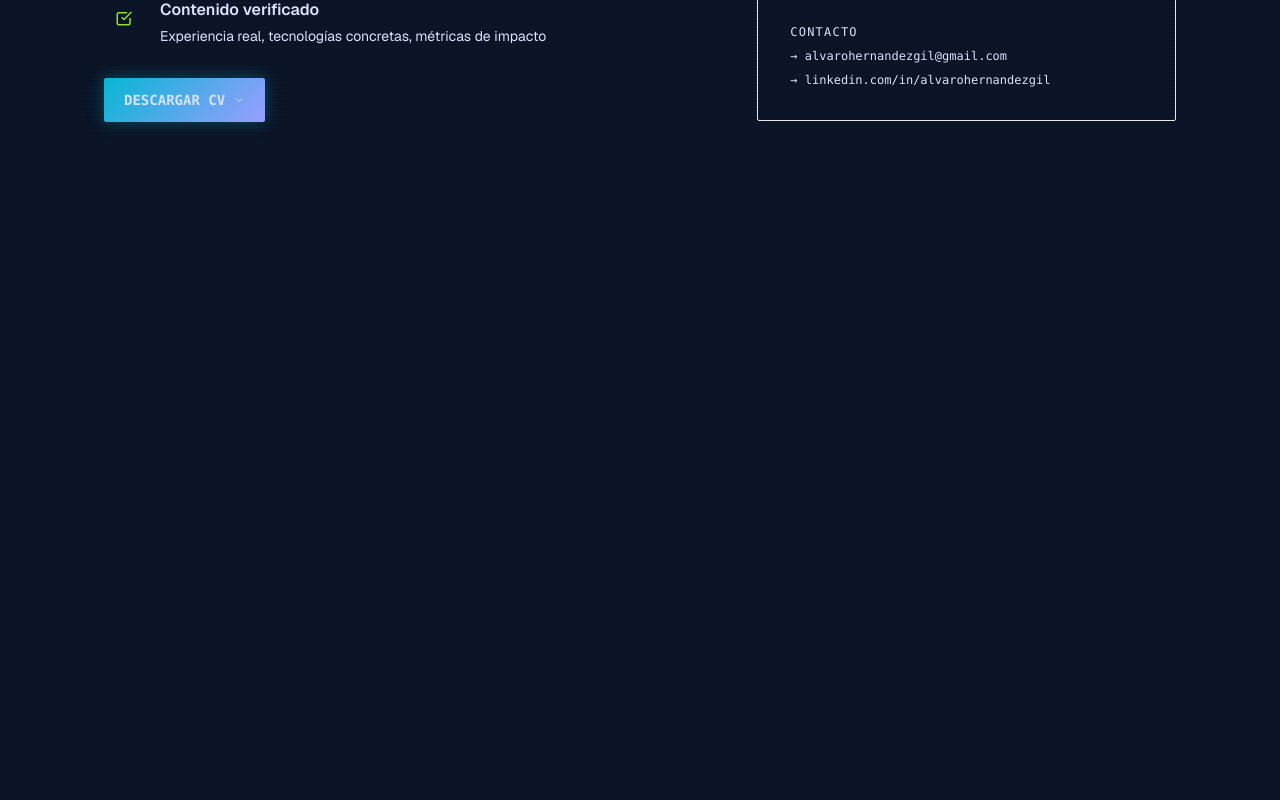
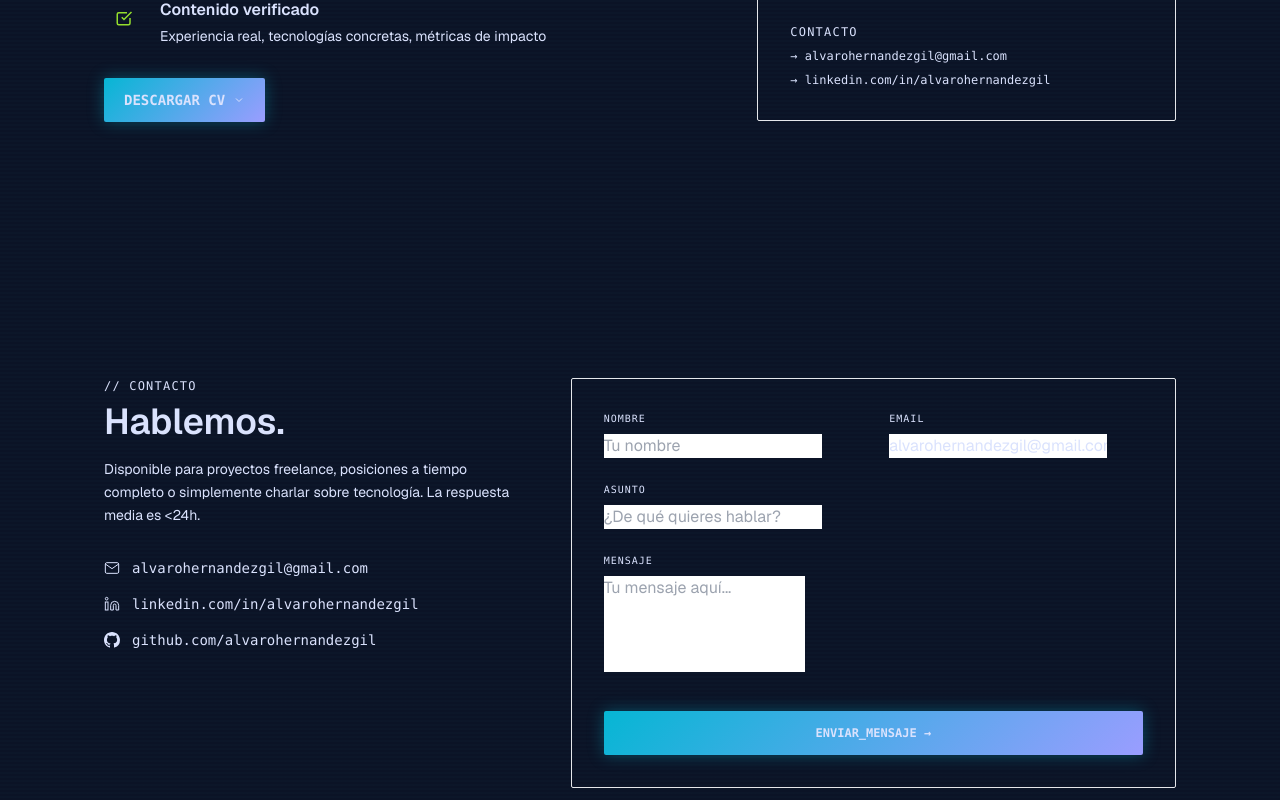
Before and after one commit to Nocksos/WebPersonal, a React (Vite) app in the folder apps/portfolio-react/: page / in a window 1280 px wide. Shown: the part 6939-7739 px from the top of the page. Before the commit the page ends 7189 px from the top, so only its background shows below. Built offline with nearby package versions, Linux system fonts and the light colour scheme.

Commit message:
feat(contact): implement contact section and minimal form with focus animation for TASK-016-9

```diff
--- a/apps/portfolio-react/src/App.tsx
+++ b/apps/portfolio-react/src/App.tsx
@@ -7,6 +7,7 @@ import About from './presentation/components/pages/About'
 import TechStack from './presentation/components/pages/TechStack'
 import Experience from './presentation/components/pages/Experience'
 import CVDownload from './presentation/components/pages/CVDownload'
+import ContactForm from './presentation/components/common/ContactForm'
 
 function App() {
   const [isMenuOpen, setIsMenuOpen] = useState(false)
@@ -23,6 +24,7 @@ function App() {
         <TechStack />
         <Experience />
         <CVDownload />
+        <ContactForm />
       </main>
     </div>
   )
--- /dev/null
+++ b/apps/portfolio-react/src/presentation/components/common/ContactForm.tsx
@@ -0,0 +1,204 @@
+import { useState } from 'react'
+
+export const ContactForm = () => {
+  const [name, setName] = useState('')
+  const [email, setEmail] = useState('alvarohernandezgil@gmail.com')
+  const [subject, setSubject] = useState('')
+  const [message, setMessage] = useState('')
+  const [status, setStatus] = useState<'idle' | 'loading' | 'success' | 'error'>('idle')
+
+  const handleSubmit = (e: React.FormEvent) => {
+    e.preventDefault()
+    if (!name || !email || !subject || !message) {
+      return
+    }
+
+    setStatus('loading')
+
+    // Simulate API request
+    setTimeout(() => {
+      setStatus('success')
+      setName('')
+      setSubject('')
+      setMessage('')
+
+      // Reset to idle status after 3 seconds
+      setTimeout(() => setStatus('idle'), 3000)
+    }, 1500)
+  }
+
+  return (
+    <section id="contact" className="py-20 md:py-32 px-5 md:px-16 max-w-[1200px] mx-auto">
+      <div className="grid grid-cols-1 lg:grid-cols-12 gap-12 items-start">
+        {/* Left Column - Contact Details */}
+        <div className="lg:col-span-5">
+          <span className="font-mono text-xs text-secondary block mb-2 tracking-widest">
+            {'// CONTACTO'}
+          </span>
+          <h2 className="font-grotesk font-semibold text-3xl md:text-4xl text-on-surface mb-4">
+            Hablemos.
+          </h2>
+          <p className="font-geist text-sm text-on-surface-variant leading-relaxed mb-8">
+            Disponible para proyectos freelance, posiciones a tiempo completo o simplemente charlar
+            sobre tecnología. La respuesta media es &lt;24h.
+          </p>
+
+          <div className="space-y-4">
+            <a
+              href="mailto:alvarohernandezgil@gmail.com"
+              className="flex items-center gap-3 font-mono text-sm text-on-surface-variant hover:text-primary transition-colors group"
+            >
+              <svg
+                width="16"
+                height="16"
+                viewBox="0 0 24 24"
+                fill="none"
+                stroke="currentColor"
+                strokeWidth="1.5"
+                className="text-primary"
+              >
+                <path d="M4 4h16c1.1 0 2 .9 2 2v12c0 1.1-.9 2-2 2H4c-1.1 0-2-.9-2-2V6c0-1.1.9-2 2-2z" />
+                <polyline points="22,6 12,13 2,6" />
+              </svg>
+              alvarohernandezgil@gmail.com
+            </a>
+            <a
+              href="https://www.linkedin.com/in/alvarohernandezgil/"
+              target="_blank"
+              rel="noopener noreferrer"
+              className="flex items-center gap-3 font-mono text-sm text-on-surface-variant hover:text-primary transition-colors group"
+            >
+              <svg
+                width="16"
+                height="16"
+                viewBox="0 0 24 24"
+                fill="none"
+                stroke="currentColor"
+                strokeWidth="1.5"
+                className="text-primary"
+              >
+                <path d="M16 8a6 6 0 0 1 6 6v7h-4v-7a2 2 0 0 0-2-2 2 2 0 0 0-2 2v7h-4v-7a6 6 0 0 1 6-6z" />
+                <rect x="2" y="9" width="4" height="12" />
+                <circle cx="4" cy="4" r="2" />
+              </svg>
+              linkedin.com/in/alvarohernandezgil
+            </a>
+            <a
+              href="https://github.com"
+              target="_blank"
+              rel="noopener noreferrer"
+              className="flex items-center gap-3 font-mono text-sm text-on-surface-variant hover:text-primary transition-colors group"
+            >
+              <svg
+                width="16"
+                height="16"
+                viewBox="0 0 24 24"
+                fill="currentColor"
+                className="text-primary"
+              >
+                <path d="M12 0C5.37 0 0 5.37 0 12c0 5.31 3.435 9.795 8.205 11.385.6.105.825-.255.825-.57 0-.285-.015-1.23-.015-2.235-3.015.555-3.795-.735-4.035-1.41-.135-.345-.72-1.41-1.23-1.695-.42-.225-1.02-.78-.015-.795.945-.015 1.62.87 1.845 1.23 1.08 1.815 2.805 1.305 3.495.99.105-.78.42-1.305.765-1.605-2.67-.3-5.46-1.335-5.46-5.925 0-1.305.465-2.385 1.23-3.225-.12-.3-.54-1.53.12-3.18 0 0 1.005-.315 3.3 1.23.96-.27 1.98-.405 3-.405s2.04.135 3 .405c2.295-1.56 3.3-1.23 3.3-1.23.66 1.65.24 2.88.12 3.18.765.84 1.23 1.905 1.23 3.225 0 4.605-2.805 5.625-5.475 5.925.435.375.81 1.095.81 2.22 0 1.605-.015 2.895-.015 3.3 0 .315.225.69.825.57A12.02 12.02 0 0024 12c0-6.63-5.37-12-12-12z" />
+              </svg>
+              github.com/alvarohernandezgil
+            </a>
+          </div>
+        </div>
+
+        {/* Right Column - Form */}
+        <div className="lg:col-span-7">
+          <form
+            onSubmit={handleSubmit}
+            className="bg-surface-container p-8 rounded-sm border border-outline-variant"
+          >
+            <div className="grid grid-cols-1 md:grid-cols-2 gap-8 mb-6">
+              <div>
+                <label className="font-mono text-[10px] text-on-surface-variant tracking-widest block mb-2">
+                  NOMBRE
+                </label>
+                <input
+                  type="text"
+                  required
+                  value={name}
+                  onChange={(e) => setName(e.target.value)}
+                  className="form-input"
+                  placeholder="Tu nombre"
+                />
+              </div>
+              <div>
+                <label className="font-mono text-[10px] text-on-surface-variant tracking-widest block mb-2">
+                  EMAIL
+                </label>
+                <input
+                  type="email"
+                  required
+                  value={email}
+                  onChange={(e) => setEmail(e.target.value)}
+                  className="form-input"
+                  placeholder="tu@email.com"
+                />
+              </div>
+            </div>
+            <div className="mb-6">
+              <label className="font-mono text-[10px] text-on-surface-variant tracking-widest block mb-2">
+                ASUNTO
+              </label>
+              <input
+                type="text"
+                required
+                value={subject}
+                onChange={(e) => setSubject(e.target.value)}
+                className="form-input"
+                placeholder="¿De qué quieres hablar?"
+              />
+            </div>
+            <div className="mb-8">
+              <label className="font-mono text-[10px] text-on-surface-variant tracking-widest block mb-2">
+                MENSAJE
+              </label>
+              <textarea
+                rows={4}
+                required
+                value={message}
+                onChange={(e) => setMessage(e.target.value)}
+                className="form-input resize-none"
+                placeholder="Tu mensaje aquí..."
+              />
+            </div>
+            <button
+              type="submit"
+              disabled={status === 'loading'}
+              className="w-full grad-btn text-on-primary py-3.5 font-mono text-xs font-bold rounded-sm glow-btn hover:brightness-110 transition-all flex items-center justify-center gap-2"
+            >
+              {status === 'loading' && (
+                <svg
+                  className="animate-spin h-4 w-4 text-on-primary"
+                  fill="none"
+                  viewBox="0 0 24 24"
+                >
+                  <circle
+                    className="opacity-25"
+                    cx="12"
+                    cy="12"
+                    r="10"
+                    stroke="currentColor"
+                    strokeWidth="4"
+                  />
+                  <path
+                    className="opacity-75"
+                    fill="currentColor"
+                    d="M4 12a8 8 0 018-8V0C5.373 0 0 5.373 0 12h4zm2 5.291A7.962 7.962 0 014 12H0c0 3.042 1.135 5.824 3 7.938l3-2.647z"
+                  />
+                </svg>
+              )}
+              {status === 'idle' && 'ENVIAR_MENSAJE →'}
+              {status === 'loading' && 'ENVIANDO...'}
+              {status === 'success' && '¡MENSAJE ENVIADO CON ÉXITO! ✓'}
+              {status === 'error' && 'ERROR AL ENVIAR EL MENSAJE ✗'}
+            </button>
+          </form>
+        </div>
+      </div>
+    </section>
+  )
+}
+
+export default ContactForm
```
